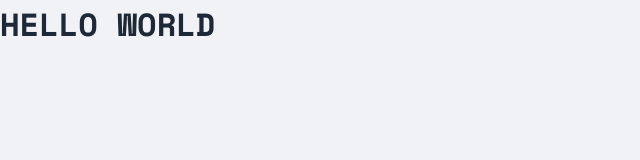
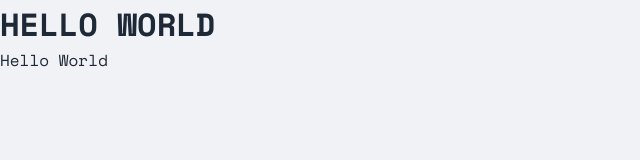
Before and after one commit to MarcProe/Virlet, a Next.js app: page / in a window 1280 px wide. Shown: the top 160 px of the page, without its empty margins (0-640 px from the left). Built offline with nearby package versions, Linux system fonts and the light colour scheme.

Commit message:
Use helloworld API endpoint in index.js
- Fetch and display API message below HELLO WORLD
- Demonstrates API route usage

Co-authored-by: MarcProe <MarcProe@users.noreply.github.com>

```diff
--- a/pages/index.js
+++ b/pages/index.js
@@ -1,3 +1,19 @@
+import { useState, useEffect } from 'react';
+
 export default function Home() {
-  return <h1>HELLO WORLD</h1>
+  const [apiMessage, setApiMessage] = useState('');
+
+  useEffect(() => {
+    fetch('/api/helloworld')
+      .then((res) => res.json())
+      .then((data) => setApiMessage(data.message))
+      .catch(() => setApiMessage('API Error'));
+  }, []);
+
+  return (
+    <div>
+      <h1>HELLO WORLD</h1>
+      {apiMessage && <p>{apiMessage}</p>}
+    </div>
+  );
 }
```
